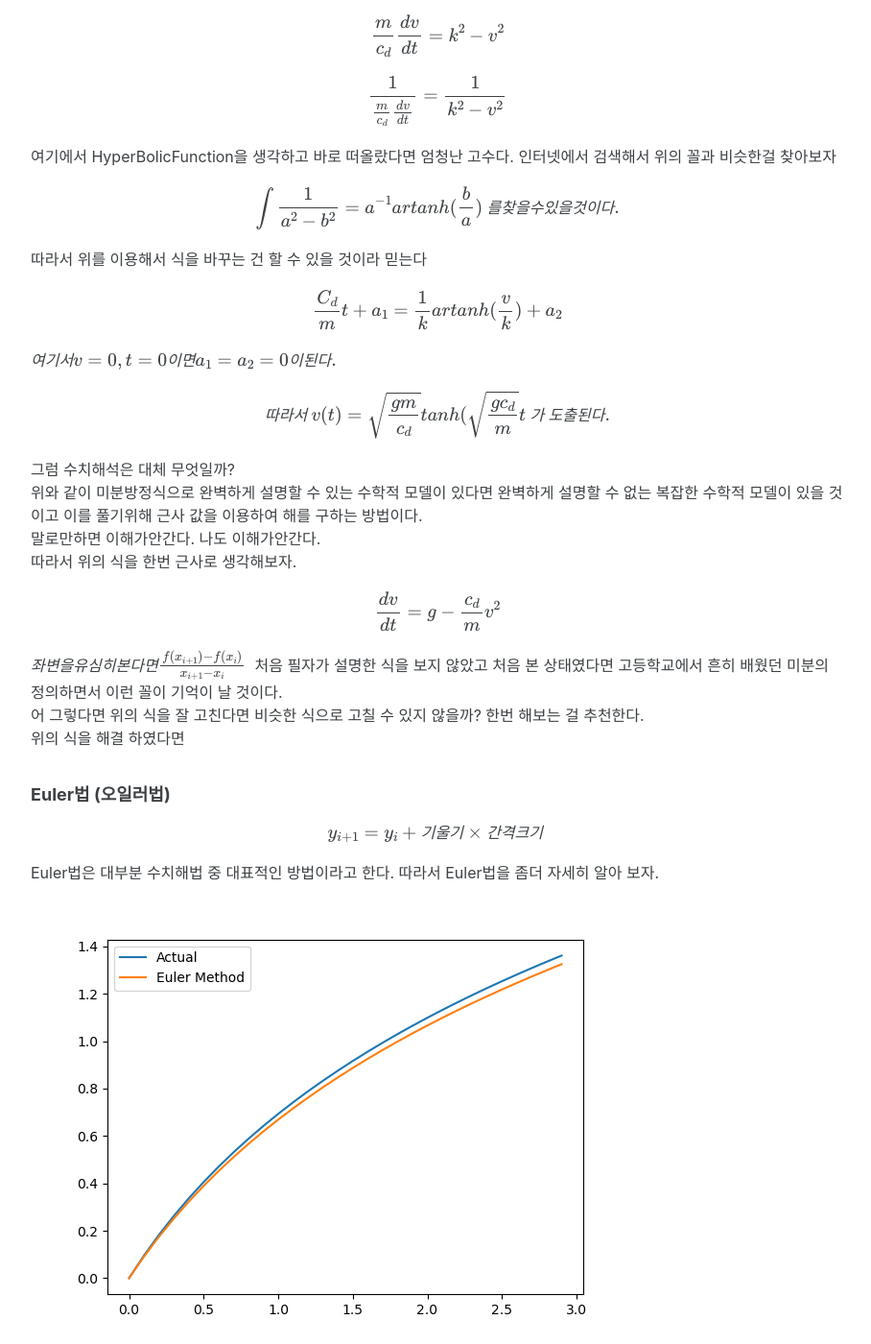
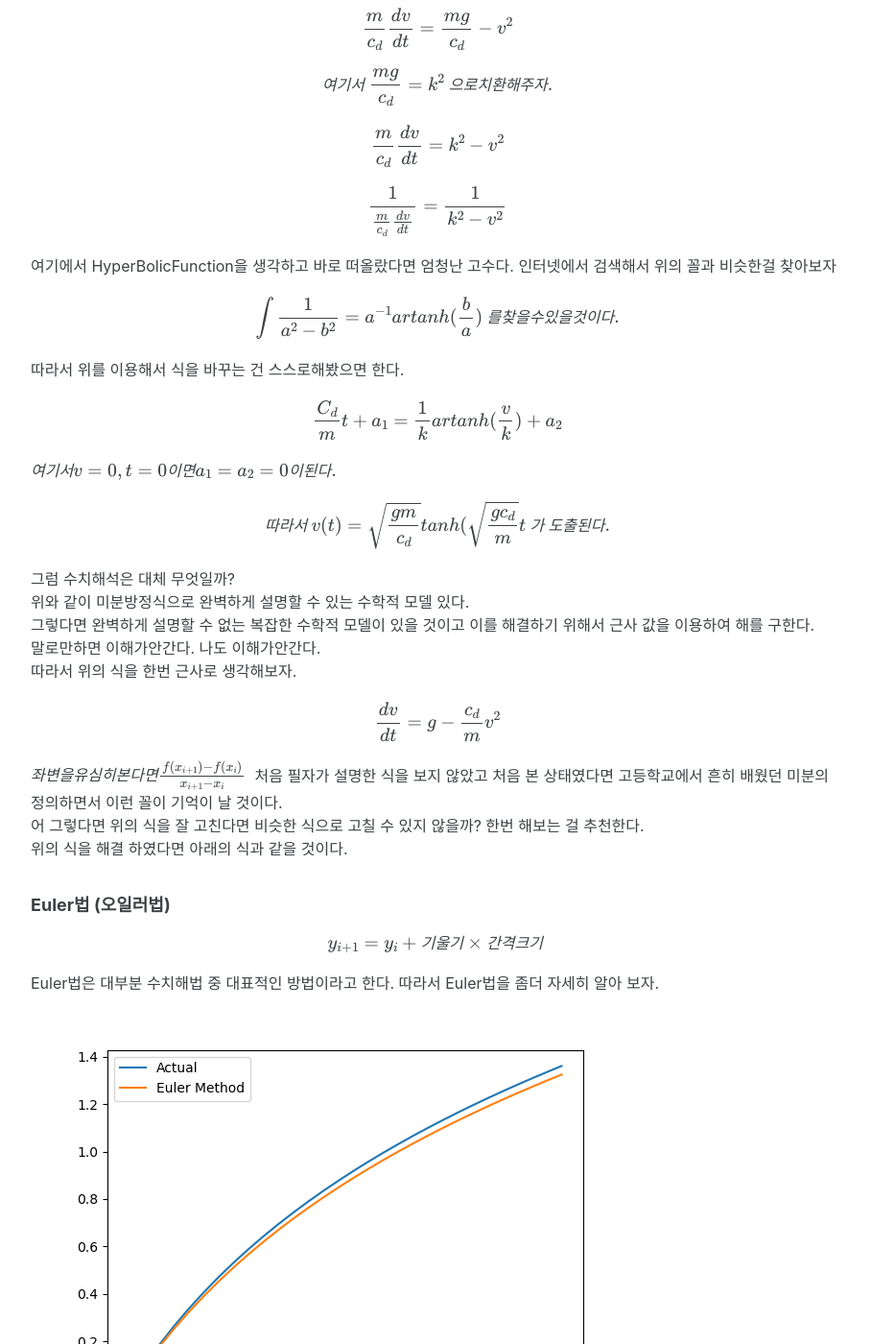
Before and after one commit to Silkify/Silkify.github.io, a Jekyll site: the page built from _posts/2023-05-08-1.md, in a window 1280 px wide and 1400 px high, scrolled down 1215 px. Shown: the whole window at 96% size, without its empty margins (184-1092 px from the left). Built offline with Jekyll 4.4.1, drawn with Linux system fonts in a browser that asks for light colours; cached includes are drawn as plain includes; formulas are drawn with MathJax 3; some of the changed text lies outside the part shown.

Commit message:
'history'

```diff
--- a/_posts/2023-05-08-1.md
+++ b/_posts/2023-05-08-1.md
@@ -120,7 +120,8 @@ $$ (종속변수) = f(독립변수, 매개변수, 강제함수)$$
 
 
 
-**(통계)**
+<br>
+### **(통계)**
 
 
 
@@ -130,12 +131,13 @@ $$ (종속변수) = f(독립변수, 매개변수, 강제함수)$$
 
 `-` 종속변수 : 독립변수의 변화에 따라 변하는 변수 일종의 결과값
 
-
+<br>
 
 
 
 즉, 수치해석에서의 관점과 통계의 관점은 비슷하다면 비슷하다고 볼 수 있지만 똑같다 이런 느낌을 받지 못해서 구분을 하였다.
 
+<br>
 
 
 Newton의 제 2법칙 $$ F = ma $$를 이용해서 위의 변수를 정의해보자.
@@ -206,7 +208,7 @@ $$ \int \frac{1}{a^2-b^2} = a^{-1}artanh(\frac{b}{a}) \: 를 찾을 수 있을
 
 
 
-따라서 위를 이용해서 식을 바꾸는 건 할 수 있을 것이라 믿는다
+따라서 위를 이용해서 식을 바꾸는 건 스스로해봤으면 한다.
 
 
 
@@ -226,7 +228,9 @@ $$ 따라서 \: v(t) = \sqrt{\frac{gm}{c_d}} tanh(\sqrt{\frac{gc_d}{m}}t \:가 \
 
 
 
-위와 같이 미분방정식으로 완벽하게 설명할 수 있는 수학적 모델이 있다면 완벽하게 설명할 수 없는 복잡한 수학적 모델이 있을 것이고 이를 풀기위해 근사 값을 이용하여 해를 구하는 방법이다.
+위와 같이 미분방정식으로 완벽하게 설명할 수 있는 수학적 모델 있다.
+
+그렇다면 완벽하게 설명할 수 없는 복잡한 수학적 모델이 있을 것이고 이를 해결하기 위해서 근사 값을 이용하여 해를 구한다.
 
 
 말로만하면 이해가안간다. 나도 이해가안간다.
@@ -249,7 +253,7 @@ $$ 좌변을 유심히 본다면 \frac{f(x_{i+1}) - f{(x_i)}}{x_{i+1} -x_i} \: $
 
 
 
-위의 식을  해결 하였다면
+위의 식을  해결 하였다면 아래의 식과 같을 것이다.
 
 
 
@@ -265,4 +269,4 @@ Euler법은 대부분 수치해법 중 대표적인 방법이라고 한다. 따
 ![Euler](/assets/img/Euler.png)
 
 
-Euler법을 이용하여 그래프를 그려본 것인데 Euler법은 Talyor 급수를 근간으로 하는 것이다.
+Euler법을 이용하여 그래프를 그려본 것인데 Euler법은 Talyor 급수를 근간으로 하고 점점 실제 값과 가까워지는 것을 알 수 있다.
```
